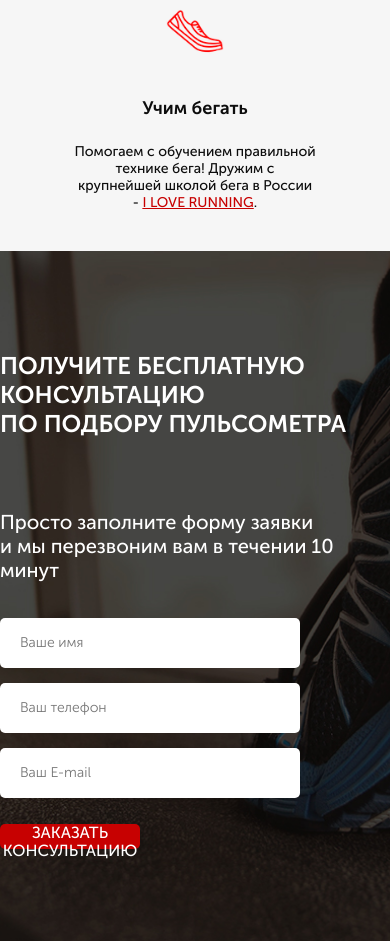
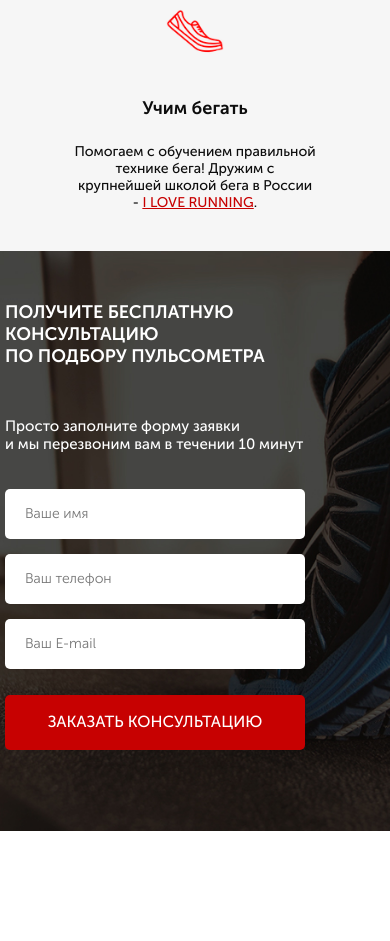
Before and after one commit to ArtemBakhmatov/RunSmart, a plain HTML site: page src/index.html in a window 390 px wide. Shown: the part 1247-2188 px from the top of the page. After the commit the page ends 2078 px from the top, so only its background shows below. Drawn offline with Linux system fonts and the light colour scheme.

Commit message:
Вёрстка формы под все устройства

```diff
--- a/src/index.html
+++ b/src/index.html
@@ -107,5 +107,7 @@
             </form>
         </div>
     </div>
+
+    <script src="js/script.js"></script>
 </body>
 </html>
--- a/src/sass/blocks/_buttons.scss
+++ b/src/sass/blocks/_buttons.scss
@@ -34,6 +34,11 @@
             height: 45px;
             font-size: 15px;
         }
+        &_submit {
+            width: 100%;
+            height: 55px;
+            font-size: 16px;
+        }
     }
 }
 
--- a/src/sass/blocks/_consultation.scss
+++ b/src/sass/blocks/_consultation.scss
@@ -10,3 +10,34 @@
         color: $main_color_2;
     }
 }
+
+@media (max-width: 991px) {
+    .consultation {
+        min-height: 620px;
+        padding: 70px 5px 50px 5px;
+        &__descr {
+            margin-top: 60px;
+            font-size: 19px;
+        }
+    }
+}
+
+@media (max-width: 767px) {
+    .consultation {
+        min-height: 600px;
+        &__descr {
+            font-size: 18px;
+        }
+    }
+}
+
+@media (max-width: 575px) {
+    .consultation {
+        min-height: 580px;
+        padding: 50px 5px 30px 5px;
+        &__descr {
+            font-size: 15px;
+            margin-top: 50px;
+        }
+    }
+}
--- a/src/sass/blocks/_titles.scss
+++ b/src/sass/blocks/_titles.scss
@@ -19,8 +19,18 @@
     }
 }
 
+@media (max-width: 767px) {
+    .title {
+        &_consultation {
+            font-size: 25px;
+        }
+    }
+}
 @media (max-width: 575px) {
     .title {
         font-size: 24px;
+        &_consultation {
+            font-size: 18px;
+        }
     }
 }
```
Also changed, not shown: src/css/style.css, src/js/script.js (added), 1 other file.
